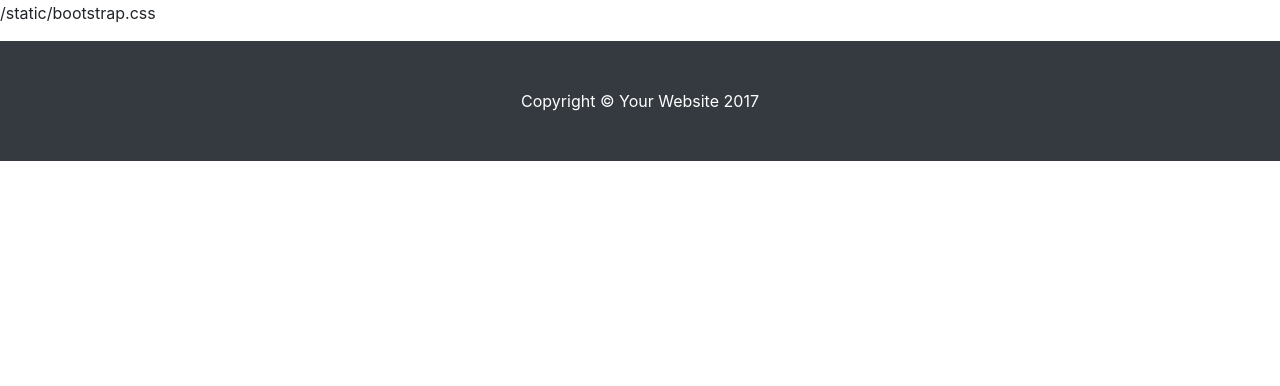
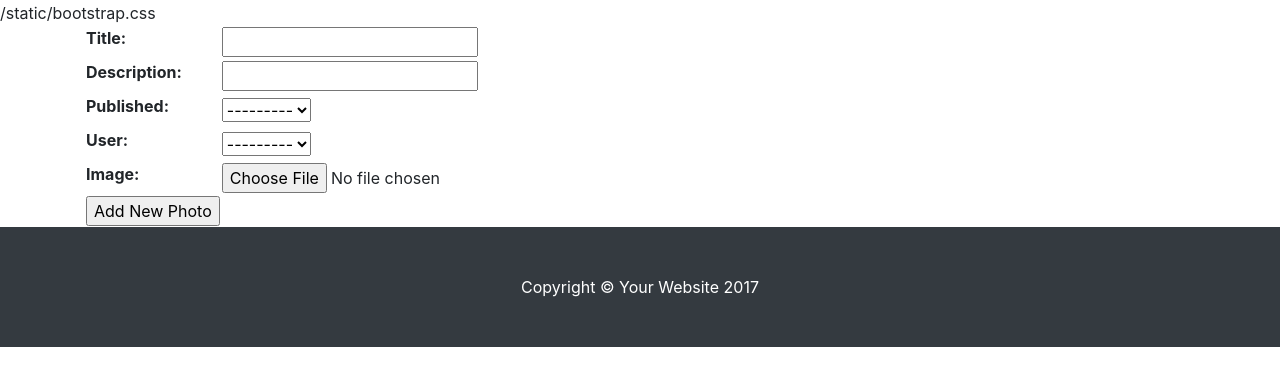
Before and after one commit to RJB888/django-imager, a Django app: page /images/photos/add/ in a window 1280 px wide. Shown: the part 56-442 px from the top of the page. Run offline with Django 3.2, Linux system fonts and the light colour scheme; data that the repository does not hold is empty; some libraries are stand-ins or nearby versions.

Commit message:
implemented forms, still debugging redirect url.

```diff
--- a/imagersite/imager_images/templates/imager_images/create_album.html
+++ b/imagersite/imager_images/templates/imager_images/create_album.html
@@ -4,7 +4,7 @@
 <form method="POST">
     {% csrf_token %}
     <table>
-    {% form.as_table %}
+    {{ form.as_table }}
     <tr>
         <td><input type="submit" name="Create" value="Add New Album"></td>
     </tr>
--- a/imagersite/imager_images/templates/imager_images/create_photo.html
+++ b/imagersite/imager_images/templates/imager_images/create_photo.html
@@ -1,10 +1,11 @@
 {% extends 'imagersite/base.html' %}
+{% load static %}
 
 {% block content2 %}
 <form method="POST" enctype="multipart/form-data">
     {% csrf_token %}
     <table>
-    {% form.as_table %}
+    {{ form.as_table }}
     <tr>
         <td><input type="submit" name="Create" value="Add New Photo"></td>
     </tr>
--- a/imagersite/imager_images/views.py
+++ b/imagersite/imager_images/views.py
@@ -4,6 +4,7 @@ from django.shortcuts import render
 from django.views.generic.list import ListView
 from django.views.generic.detail import DetailView
 from django.views.generic import CreateView
+from django.core.urlresolvers import reverse
 from imager_images.models import Photo, Album
 
 # Create your views here.
@@ -67,7 +68,7 @@ class CreatePhotoView(CreateView):
     model = Photo
 
     fields = ['title', 'description', 'published', 'user', 'image']
-    success_url = "images/library"
+    success_url = '/imagersite/images/library'
 
 
 class CreateAlbumView(CreateView):
--- a/imagersite/imagersite/urls.py
+++ b/imagersite/imagersite/urls.py
@@ -32,20 +32,20 @@ urlpatterns = [
     url(r'^profile/(\w+)', other_profile_view, name='other_profile'),
     url(r'^profile/', my_proflie_view, name='my_profile'),
     url(r'^images/library/', views.LibraryView.as_view(), name="library"),
+    url(r'^images/photos/add/', image_views.CreatePhotoView.as_view(),
+        name="photo_form"),
+    url(r'^images/albums/add/', image_views.CreateAlbumView.as_view(),
+        name="album_form"),
     url(r'^images/photos/(?P<pk>\d+)',
         image_views.IndividualPhotoView.as_view(),
         name="individual_photos"),
-    url(r'^images/photos/', image_views.PublishedPhotoView.as_view(),
+    url(r'^images/photos/$', image_views.PublishedPhotoView.as_view(),
         name="public_photos"),
     url(r'^images/albums/(?P<pk>\d+)',
         image_views.IndividualAlbumView.as_view(),
         name="individual_album"),
-    url(r'^images/albums/', image_views.PublishedAlbumView.as_view(),
-        name="public_album"),
-    url(r'^images/photos/add/', image_views.CreatePhotoView.as_view(),
-        name="photo_form"),
-    url(r'^images/albums/add/', image_views.CreateAlbumView.as_view(),
-        name="album_form")
+    url(r'^images/albums/$', image_views.PublishedAlbumView.as_view(),
+        name="public_album")
 ]
 
 
--- a/imagersite/imagersite/views.py
+++ b/imagersite/imagersite/views.py
@@ -37,5 +37,5 @@ class LibraryView(ListView):
     def get_context_data(self, **kwargs):
         """."""
         context = super(LibraryView, self).get_context_data(**kwargs)
-        import pdb; pdb.set_trace()
+        # import pdb; pdb.set_trace()
         return context
```
